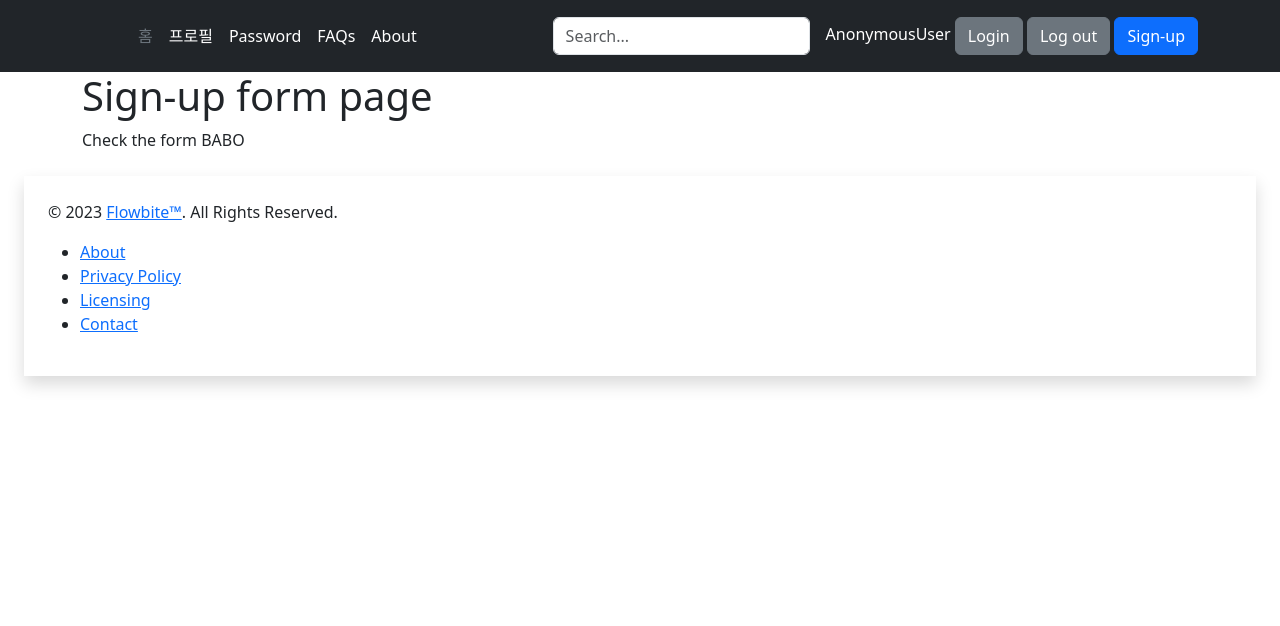
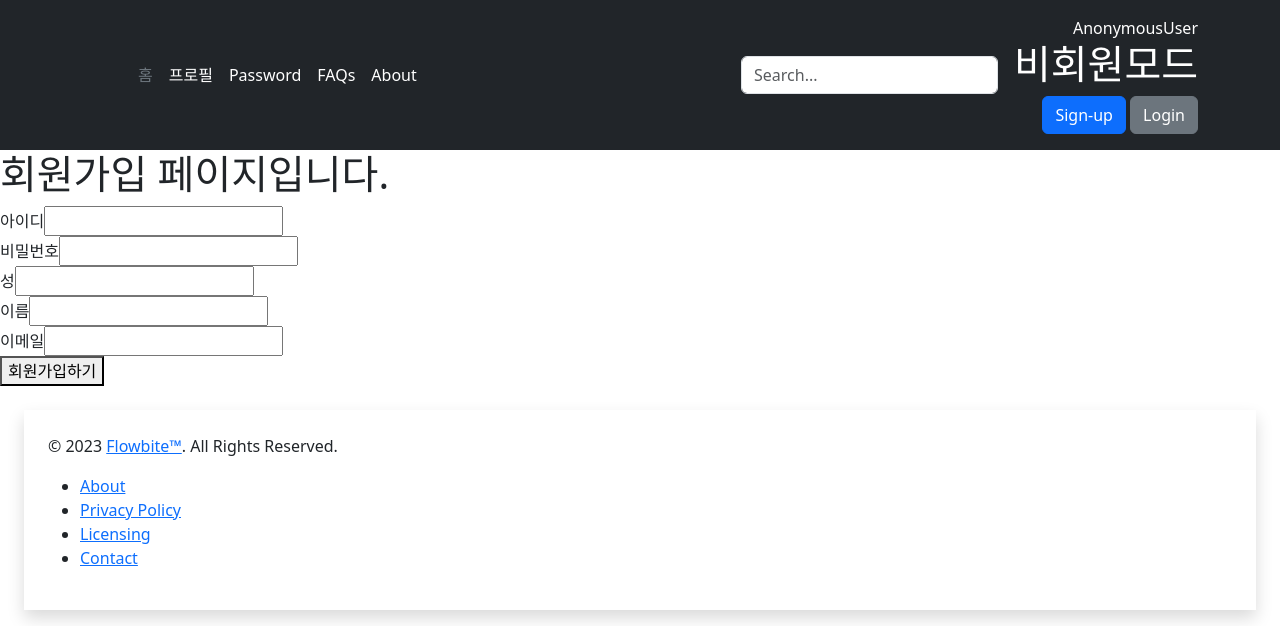
Before and after one commit to myeongzip/Project_Community_8, a Django app: page /user/signup/ in a window 1280 px wide. Shown: the top 626 px of the page. Run offline with Django 4.2, Linux system fonts and the light colour scheme; some libraries are stand-ins or nearby versions.

Commit message:
del form.html and bootstrap css complete

```diff
--- a/community/settings.py
+++ b/community/settings.py
@@ -121,7 +121,7 @@ USE_TZ = True
 
 STATIC_URL = 'static/'
 STATICFILES_DIRS = [
-    os.path.join(BASE_DIR / "config" / "static"),
+    os.path.join(BASE_DIR / "community" / "static"),
 ]
 STATIC_ROOT = os.path.join(BASE_DIR / "static")
 
--- a/community/templates/base.html
+++ b/community/templates/base.html
@@ -46,11 +46,16 @@
                 {% if  user.profile_image %}
                     <img src="{{ user.profile_image.url }}" style="height: 38px;">
                 {% endif %}
-    {#          <button type="button" class="btn btn-outline-light me-2">Login</button>#}
-                <a href="#" class="btn btn-secondary">Login</a>
-                <a href="#" class="btn btn-secondary">Log out</a>
-    {#          <button type="button" class="btn btn-warning">Sign-up</button>#}
+
+                {% if request.user.is_authenticated %}
+                <a href="{% url 'signout' %}" class="btn btn-secondary">Log out</a>
+
+                {% else %}
+                <h1>비회원모드</h1>
                 <a href="{% url 'signup' %}" class="btn btn-primary">Sign-up</a>
+                <a href="{% url 'signin' %}" class="btn btn-secondary">Login</a>
+                {% endif %}
+
             </div>
           </div>
         </div>
--- a/community/templates/form.html
+++ b/community/templates/form.html
@@ -1,4 +1,4 @@
-{% load bootstrap5 %}
+<!-- {% load bootstrap5 %}
 
 {% block content %}
     <div class="container">
@@ -23,4 +23,4 @@
         </div>
     </div>
 
-    {% endblock %}
+{% endblock %} -->
--- a/community/templates/root.html
+++ b/community/templates/root.html
@@ -4,7 +4,7 @@
     <div class="container">
         <div class="row">
             <div class="col-sm-14">
-                <h1>index</h1>
+                <h1>피드가 들어갈 자리</h1>
                 <br/>
 
             </div>
--- a/user/models.py
+++ b/user/models.py
@@ -9,5 +9,6 @@ class User(AbstractUser):
     image = models.ImageField(blank=True, null=True, default='default.jpg', upload_to='profile_pics')
     following = models.ManyToManyField("self", blank=True, symmetrical=False, related_name="followers")
 
+
     def __str__(self):
         return f'{self.username}'
--- a/user/templates/user/signup.html
+++ b/user/templates/user/signup.html
@@ -1,17 +1,7 @@
 {% extends 'base.html' %}
 
 {% block content %}
-    {% include 'form.html' with title_label='Sign-up form page' submit_label='Sign-up'%}
-{% endblock %}
-
-<!-- <!DOCTYPE html>
-<html lang="en">
-<head>
-    <meta charset="UTF-8">
-    <meta name="viewport" content="width=device-width, initial-scale=1.0">
-    <title>회원가입</title>
-</head>
-<body>
+<div>
     <h1> 회원가입 페이지입니다. </h1>
     <form action="/user/signup/" method="post" >
         {% csrf_token %}
@@ -22,5 +12,5 @@
         이메일<input type="email" name="email" id="이메일"><br>
         <button type="submit">회원가입하기</button><br>
     </form>
-</body>
-</html> -->
+</div>
+{% endblock %}
--- a/user/views.py
+++ b/user/views.py
@@ -14,7 +14,7 @@ def signup(request):
         first_name = request.POST["first_name"]
         last_name = request.POST["last_name"]
         User.objects.create_user(username=username, password = password, email=email, first_name=first_name, last_name=last_name)
-        return redirect("/index/")
+        return redirect("/")
     elif request.method == "GET":
         return render(request, "user/signup.html")
     else:
@@ -27,7 +27,7 @@ def signin(request):
         user = authenticate(request, username=username, password=password)
         if user is not None:    # DB에 있는 username이랑 PW가 입력한 것과 일치한다
             login(request, user)
-            return redirect("/index/")
+            return redirect("/")
         else:
             return HttpResponse("Invalid auth", status=401)
 
@@ -38,8 +38,8 @@ def signin(request):
         return HttpResponse("Invalid request method", status=405)
 
 def signout(request):
-    if request.method == "POST":
+    if request.method == "GET":
         logout(request)
-        return redirect("/index/")
+        return redirect("/")
     else:
         return HttpResponse("Invalid request method", status=405)
```
Also changed, not shown: user/templates/user/signin.html (+3 -13 lines).
